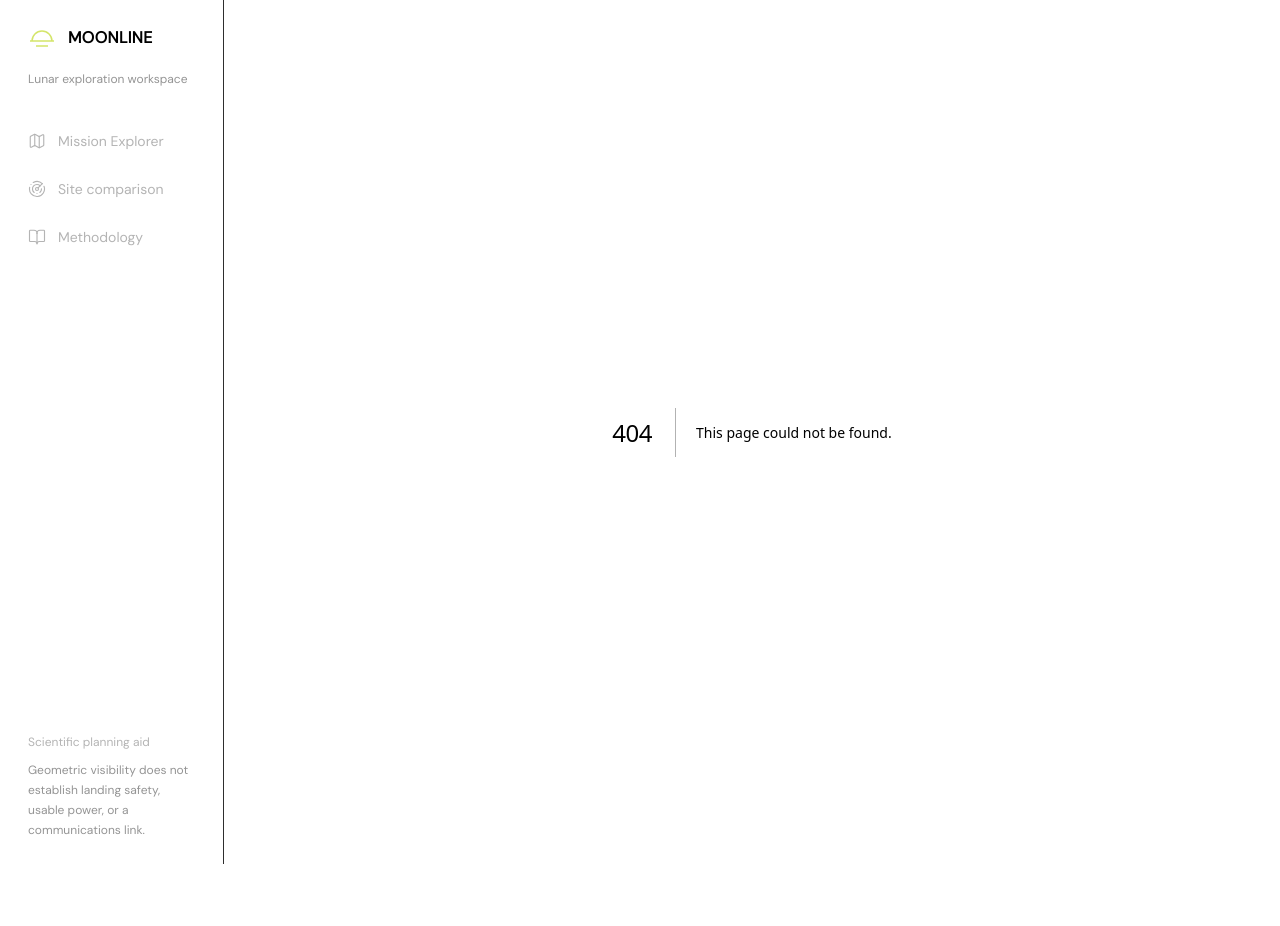
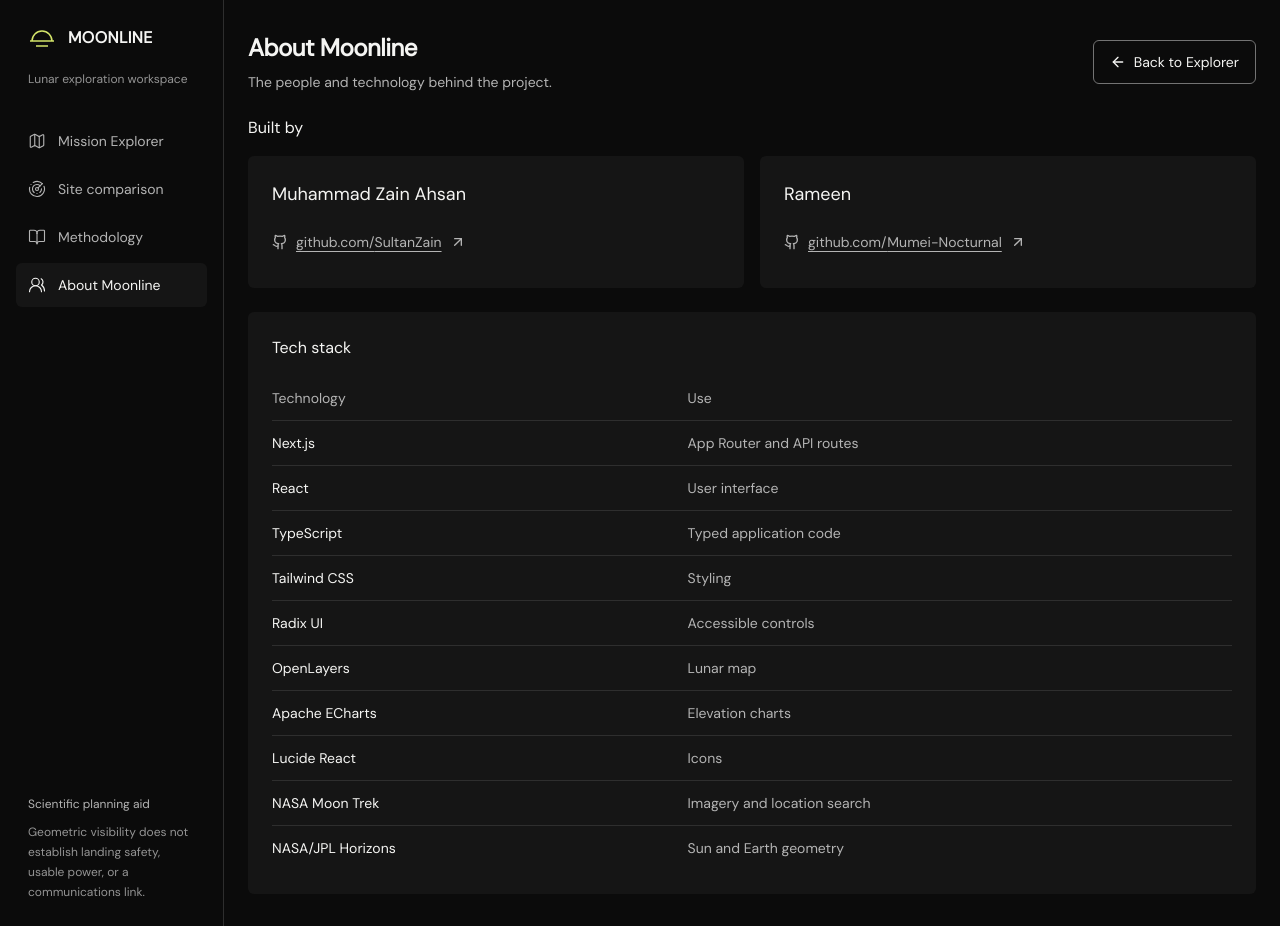
Before and after one commit to SultanZain/Moonline, a Next.js app: page /about in a window 1280 px wide. Before the commit this address had no page. Before the commit the page ends 864 px from the top, so only its background shows below. Built offline with nearby package versions, Linux system fonts and the light colour scheme.

Commit message:
feat(about): add project credits and matching favicon (#15)

```diff
--- /dev/null
+++ b/src/app/about/page.tsx
@@ -0,0 +1,9 @@
+/** Compose the project credits and the technology stack overview. @author Sultan */
+import type { Metadata } from "next";
+import { AboutContent } from "@/components/shared/about-content";
+
+export const metadata: Metadata = { title: "About Moonline" };
+
+export default function AboutPage() {
+  return <AboutContent />;
+}
--- a/src/components/layout/navigation.tsx
+++ b/src/components/layout/navigation.tsx
@@ -6,7 +6,7 @@
 
 import Link from "next/link";
 import { usePathname, useRouter } from "next/navigation";
-import { BookOpen, Map, Radar } from "lucide-react";
+import { BookOpen, Map, Radar, UsersRound } from "lucide-react";
 import { cn } from "@/lib/utils";
 import { explorerSessionLink, readExplorerSession } from "@/components/explorer/explorer-session";
 
@@ -14,6 +14,7 @@ const destinations = [
   { href: "/explorer", label: "Mission Explorer", icon: Map },
   { href: "/comparison", label: "Site comparison", icon: Radar },
   { href: "/methodology", label: "Methodology", icon: BookOpen },
+  { href: "/about", label: "About Moonline", icon: UsersRound },
 ];
 
 export function Navigation({ onNavigate }: { onNavigate?: () => void }) {
--- /dev/null
+++ b/src/components/shared/about-content.tsx
@@ -0,0 +1,52 @@
+/** Present contributor names, GitHub profiles and the tools used by Moonline. @author Sultan */
+import Link from "next/link";
+import { ArrowLeft, ArrowUpRight, Github } from "lucide-react";
+import { Button } from "@/components/ui/button";
+
+const contributors = [
+  { name: "Muhammad Zain Ahsan", username: "SultanZain" },
+  { name: "Rameen", username: "Mumei-Nocturnal" },
+];
+
+const technologies = [
+  ["Next.js", "App Router and API routes"],
+  ["React", "User interface"],
+  ["TypeScript", "Typed application code"],
+  ["Tailwind CSS", "Styling"],
+  ["Radix UI", "Accessible controls"],
+  ["OpenLayers", "Lunar map"],
+  ["Apache ECharts", "Elevation charts"],
+  ["Lucide React", "Icons"],
+  ["NASA Moon Trek", "Imagery and location search"],
+  ["NASA/JPL Horizons", "Sun and Earth geometry"],
+];
+
+export function AboutContent() {
+  return <div className="mx-auto max-w-5xl space-y-6">
+    <header className="page-header">
+      <div><h1>About Moonline</h1><p className="mt-2 text-sm text-content-muted">The people and technology behind the project.</p></div>
+      <Button asChild variant="outline"><Link href="/explorer"><ArrowLeft aria-hidden="true" /> Back to Explorer</Link></Button>
+    </header>
+    <section aria-labelledby="contributors-heading">
+      <h2 id="contributors-heading" className="mb-4">Built by</h2>
+      <div className="grid gap-4 sm:grid-cols-2">
+        {contributors.map(contributor => <article key={contributor.username} className="workspace-panel">
+          <h3 className="text-lg font-medium text-content">{contributor.name}</h3>
+          <a href={`https://github.com/${contributor.username}`} target="_blank" rel="noreferrer" className="source-link mt-3 text-sm text-content-muted">
+            <Github aria-hidden="true" /> github.com/{contributor.username} <ArrowUpRight aria-hidden="true" />
+          </a>
+        </article>)}
+      </div>
+    </section>
+    <section className="workspace-panel" aria-labelledby="technology-heading">
+      <h2 id="technology-heading">Tech stack</h2>
+      <table className="mt-4 w-full border-collapse text-left text-sm">
+        <caption className="sr-only">Technologies used in Moonline and their purpose</caption>
+        <thead><tr className="border-b border-border text-content-muted"><th scope="col" className="py-3 pr-4 font-medium">Technology</th><th scope="col" className="py-3 font-medium">Use</th></tr></thead>
+        <tbody>{technologies.map(([technology, purpose]) => <tr key={technology} className="border-b border-border last:border-0">
+          <th scope="row" className="py-3 pr-4 align-top font-medium">{technology}</th><td className="py-3 align-top text-content-muted">{purpose}</td>
+        </tr>)}</tbody>
+      </table>
+    </section>
+  </div>;
+}
```
Also changed, not shown: src/app/icon.svg (added), 1 other file (tests, documents, lock files or other folders).
